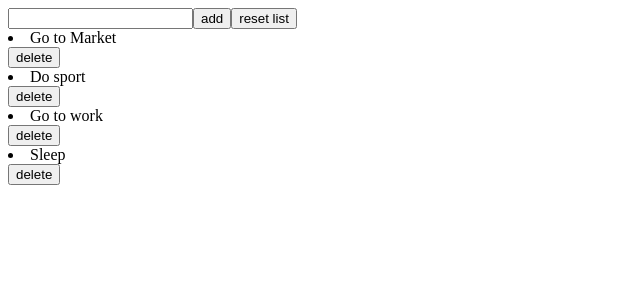
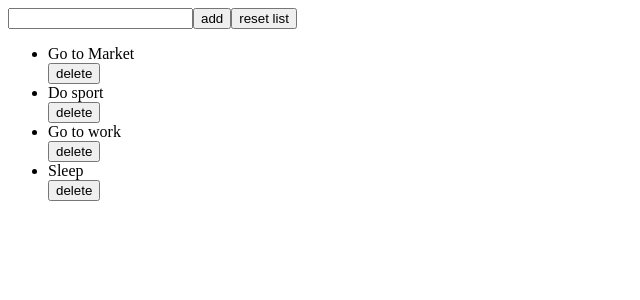
Before and after one commit to Maurilio224/React, a React (Create React App) app in the folder main/: page / in a window 1280 px wide. Shown: the top 300 px of the page, without its empty margins (0-640 px from the left). Built offline with nearby package versions, Linux system fonts and the light colour scheme.

Commit message:
esercizio-29:complete

```diff
--- a/main/src/App.js
+++ b/main/src/App.js
@@ -3,5 +3,14 @@ import TodoList from "./TodoList"
 
 
 export default function App() {
-    return <TodoList/>
+    const renderrArr = (arr, remove) => {
+        return arr.map((item, index) => {
+        return (
+            <>
+            <li index={index}>{item}</li>
+            <button onClick={() => remove(index)}>delete</button>
+            </>
+            )})
+    }
+     return <TodoList render={renderrArr}/>
 }
--- a/main/src/TodoList.jsx
+++ b/main/src/TodoList.jsx
@@ -1,6 +1,6 @@
 import React, {useRef, useState} from "react";
 
-export default function TodoList() {
+export default function TodoList(props) {
   const deleteInput = useRef(null)
   const [name, setName] = useState('');
   const [items, setItems] = useState(["Go to Market", "Do sport", "Go to work", "Sleep"]);
@@ -23,8 +23,7 @@ export default function TodoList() {
           <input ref={deleteInput} onChange={(e) => setName(e.target.value)}/>
           <button onClick={handleAdd}>add</button>
           <button onClick={handleReset}>reset list</button>
-          {items.map((item, index) => {return (
-                                          <> <li index={index}>{item}</li> <button onClick={() => handleDelete(index)}>delete</button></>)})}
+          <ul>{props.render(items, handleDelete)}</ul>
       </div>
   );
 }
```
